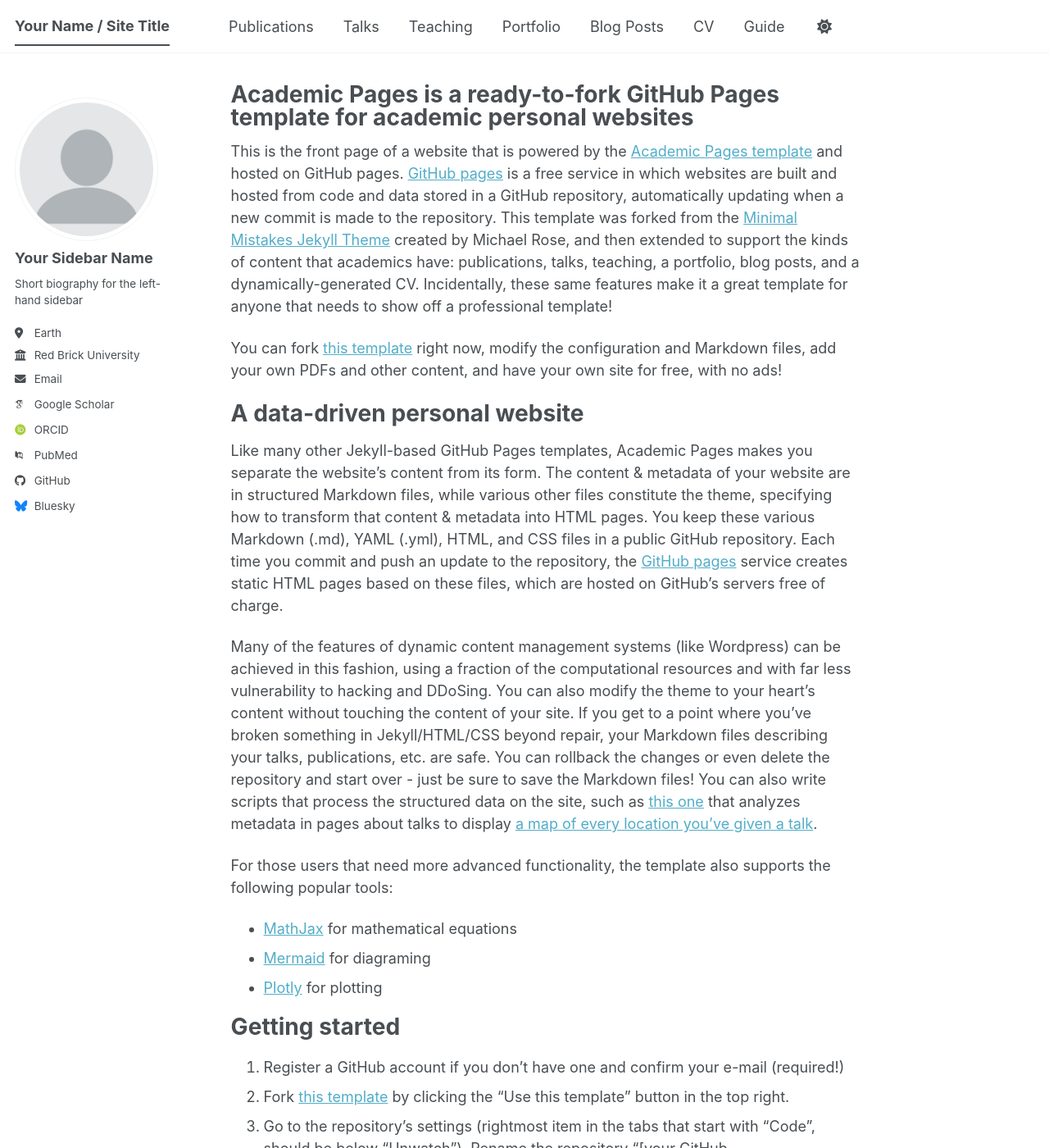
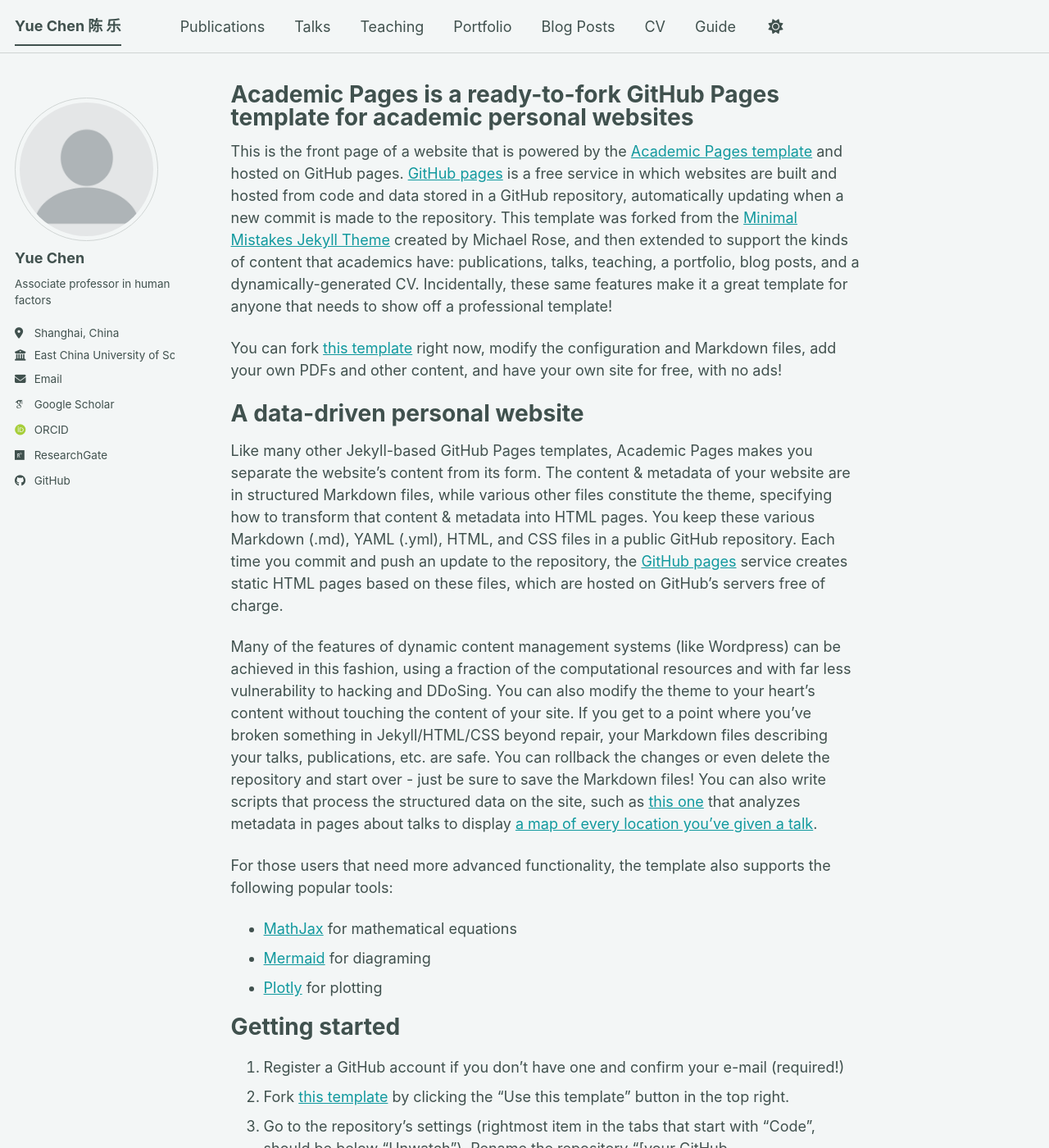
Before and after one commit to Lynncy/lynncy.github.io, a Jekyll site: the page built from _pages/about.md, in a window 1280 px wide and 1400 px high. Shown: the whole window at 82% size. Built offline with Jekyll 4.4.1, drawn with Linux system fonts in a browser that asks for light colours; some web fonts are replaced; a script bundle is joined from its source files by our own code; library files that are not in the unit come from our copies; some of the changed text lies outside the part shown.

Commit message:
Update _config.yml

```diff
--- a/_config.yml
+++ b/_config.yml
@@ -8,11 +8,11 @@
 
 # Basic Site Settings
 locale                   : "en-US"
-site_theme               : "default" # The available themes options are "default", "air", "sunrise", "mint", "dirt" and "contrast"
-title                    : "Your Name / Site Title"
+site_theme               : "mint" # The available themes options are "default", "air", "sunrise", "mint", "dirt" and "contrast"
+title                    : "Yue Chen 陈 乐"
 title_separator          : "-"
-name                     : &name "Your Name"
-description              : &description "Your Name's academic portfolio"   # Update this with a general description of your site, this is the default if not overridden by a page
+name                     : &name "Yue Chen"
+description              : &description "Yue Chen's academic portfolio"   # Update this with a general description of your site, this is the default if not overridden by a page
 url                      : https://lynncy.github.io # The base hostname & protocol for your site e.g. "https://[your GitHub username].github.io",
                                                            # or if you already have some other page hosted on Github then use "https://[your GitHub username].github.io/[Your Repo Name]"
 baseurl                  : "" # the subpath of your site, e.g. "/blog"
@@ -24,25 +24,25 @@ repository               : "academicpages/academicpages.github.io"
 author:
   # Biographic information
   avatar           : "profile.png"
-  name             : "Your Sidebar Name"
+  name             : "Yue Chen"
   pronouns         : # example: "she/her"
-  bio              : "Short biography for the left-hand sidebar"
-  location         : "Earth"
-  employer         : "Red Brick University"
+  bio              : "Associate professor in human factors"
+  location         : "Shanghai, China"
+  employer         : "East China University of Science and Technology"
   uri              : # URL
-  email            : "none@example.org"
+  email            : "chenyue@ecust.edu.cn"
 
   # Academic websites
   academia         : # URL
   arxiv            : # URL - Update with the correct link to your profile
-  googlescholar    : "https://scholar.google.com/citations?user=PS_CX0AAAAAJ"
+  googlescholar    : "https://scholar.google.com/citations?user=emYNLUUAAAAJ"
   inspire-hep      : # URL
   impactstory      : # URL
-  orcid            : "https://orcid.org/yourorcidurl"
+  orcid            : "https://orcid.org/0000-0001-9592-0368"
   semantic         : # URL
   ssrn             : # URL
-  pubmed           : "https://www.ncbi.nlm.nih.gov/pubmed/?term=john+snow"
-  researchgate     : # URL
+  pubmed           : # URL
+  researchgate     : "https://www.researchgate.net/profile/Yue-Chen-29?ev=hdr_xprf&_sg=e78c9PW7VloNmrgBDcaW8xc-TFjFVt_8hIG4xBt744ROdFR5ES1MY2Y8z42u612WczKTz7pQQjHtso1FfnSlzOi9&_tp=eyJjb250ZXh0Ijp7ImZpcnN0UGFnZSI6ImhvbWUiLCJwYWdlIjoiaG9tZSIsInByZXZpb3VzUGFnZSI6InByb2ZpbGUiLCJwb3NpdGlvbiI6Imdsb2JhbEhlYWRlciJ9fQ"
   scopus           : # URL
   zotero           : # URL
 
@@ -57,7 +57,7 @@ author:
 
   # Social media
   artstation       : # Username
-  bluesky          : "bsky.app" # Replace this with you Bluesky username
+  bluesky          : # "bsky.app" Replace this with you Bluesky username
   facebook         : # Username
   flickr           : # Username
   foursquare       : # Username
```
